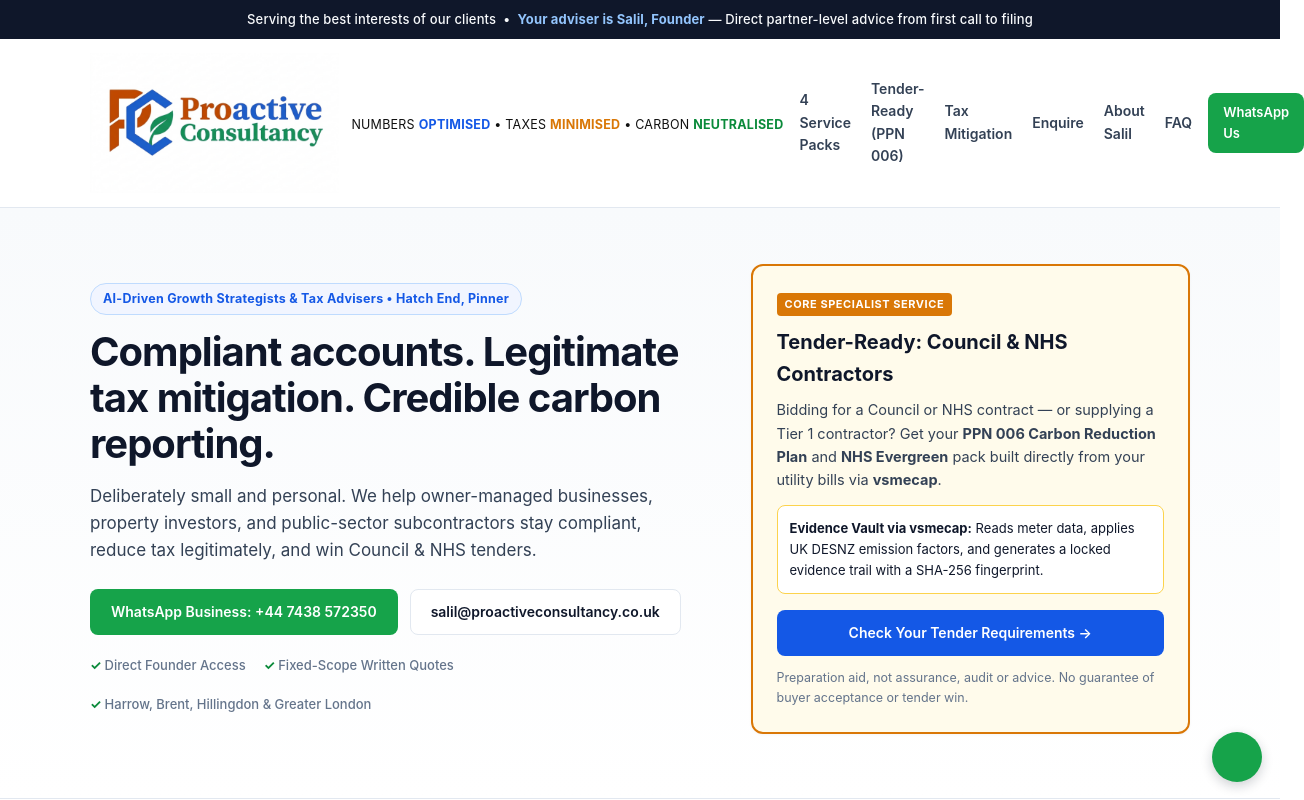
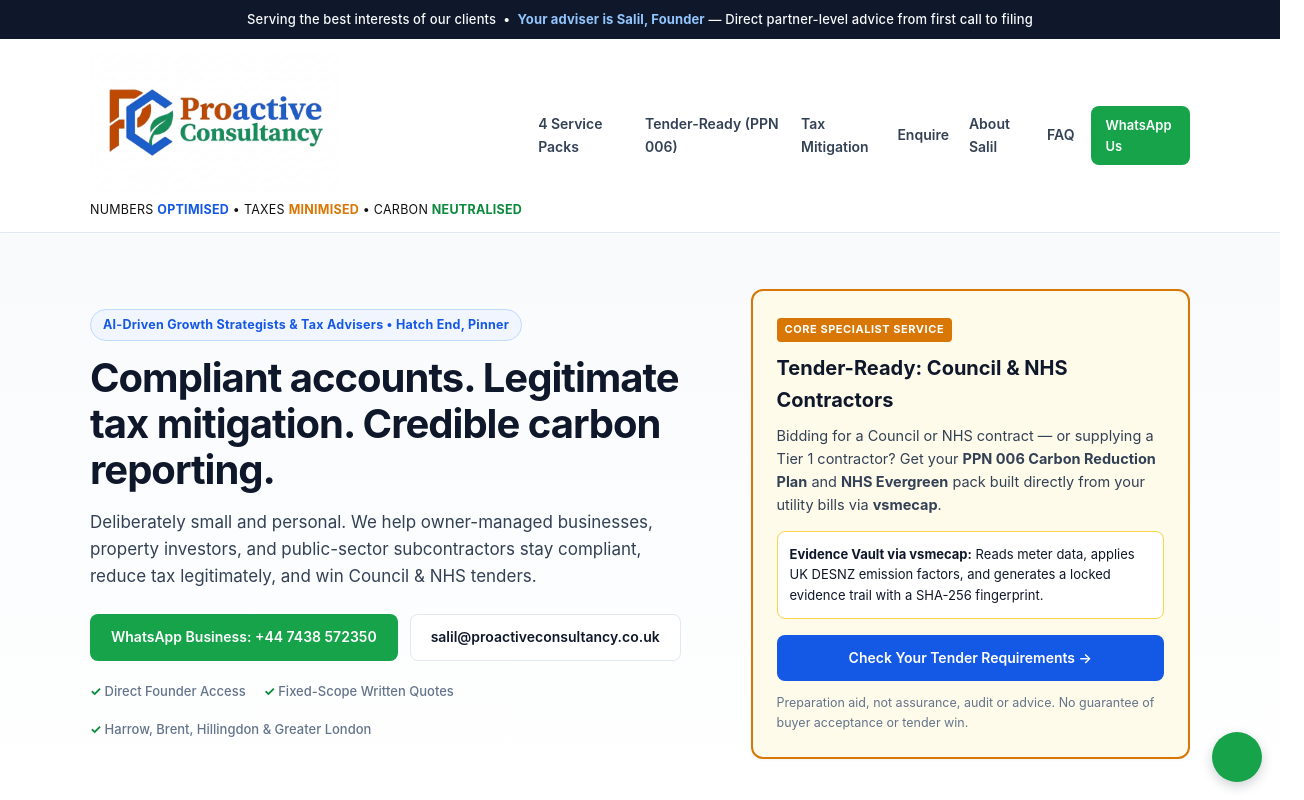
Before and after one commit to mindtechai/proactiveconsultancy.co.uk, a plain HTML site: page index.html in a window 1280 px wide. Shown: the top 800 px of the page, 1304 px wide, since content can reach past the window. Drawn offline with Linux system fonts and the light colour scheme.

Commit message:
Update index.html

```diff
--- a/index.html
+++ b/index.html
@@ -361,6 +361,7 @@ h1 { font-size: 30px; }
 .brand-sub .blue{color:#1458E6;font-weight:700}
 .brand-sub .orange{color:#D97706;font-weight:700}
 .brand-sub .green{color:#0A8A3A;font-weight:700}
+a.brand{display:flex;flex-direction:column;align-items:flex-start;gap:4px}
 </style>
 </head>
 <body id="top">
```
